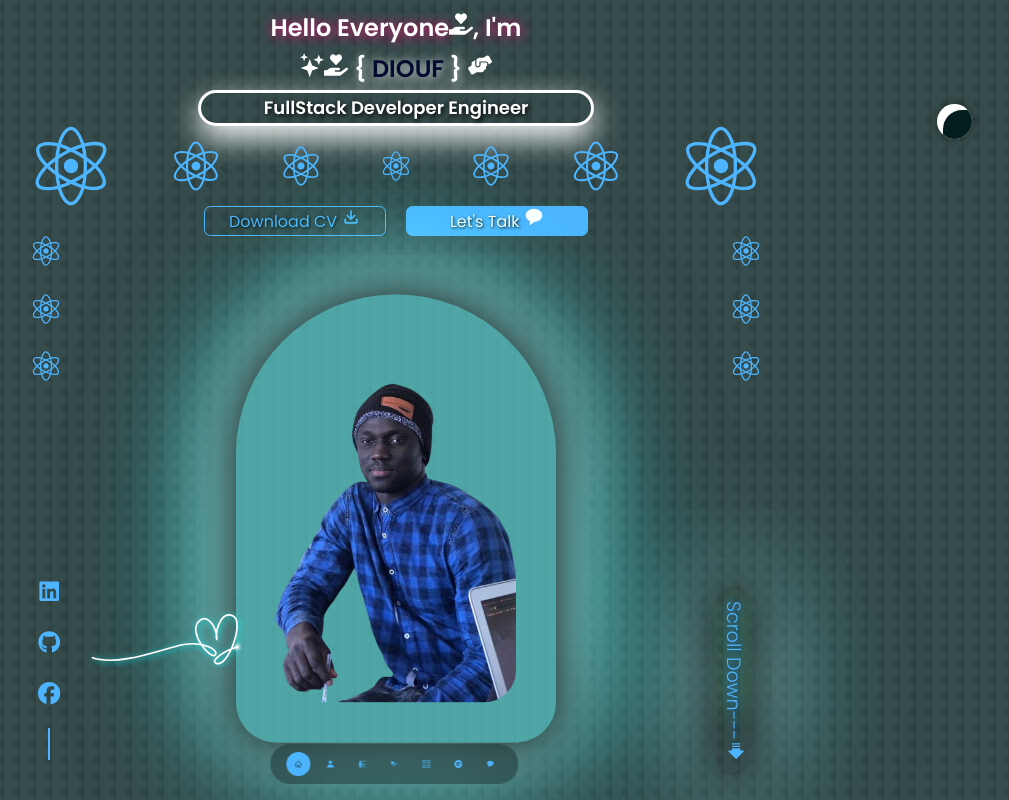
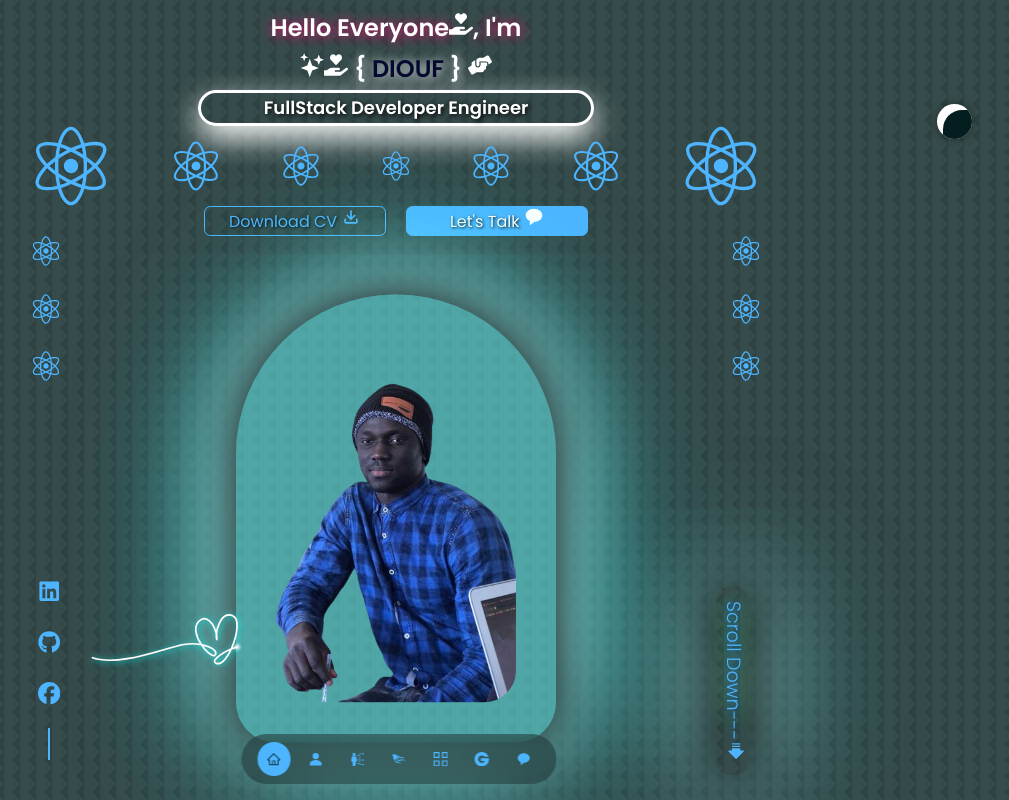
Before and after one commit to Mouhamed1003/keenprogrammer.com, a React (Create React App) app: page / in a window 1280 px wide. Shown: the top 800 px of the page, without its empty margins (244-1253 px from the left). Built offline with nearby package versions, Linux system fonts and the light colour scheme.

Commit message:
Update nav.css

```diff
--- a/src/components/nav/nav.css
+++ b/src/components/nav/nav.css
@@ -15,11 +15,11 @@ nav {
 }
 nav a {
     background: transparent;
-    padding: 0.5rem; /* Réduit la valeur de padding */
+    padding: 0.6rem; /* Réduit la valeur de padding */
     border-radius: 50%;
     display: flex;
     color: var(--color-primary);
-    font-size: 0.5rem;
+    font-size: 0.9rem;
     transition: background-color 2.3s; /* Ajout de la transition */
 }
 nav a:hover {
```
